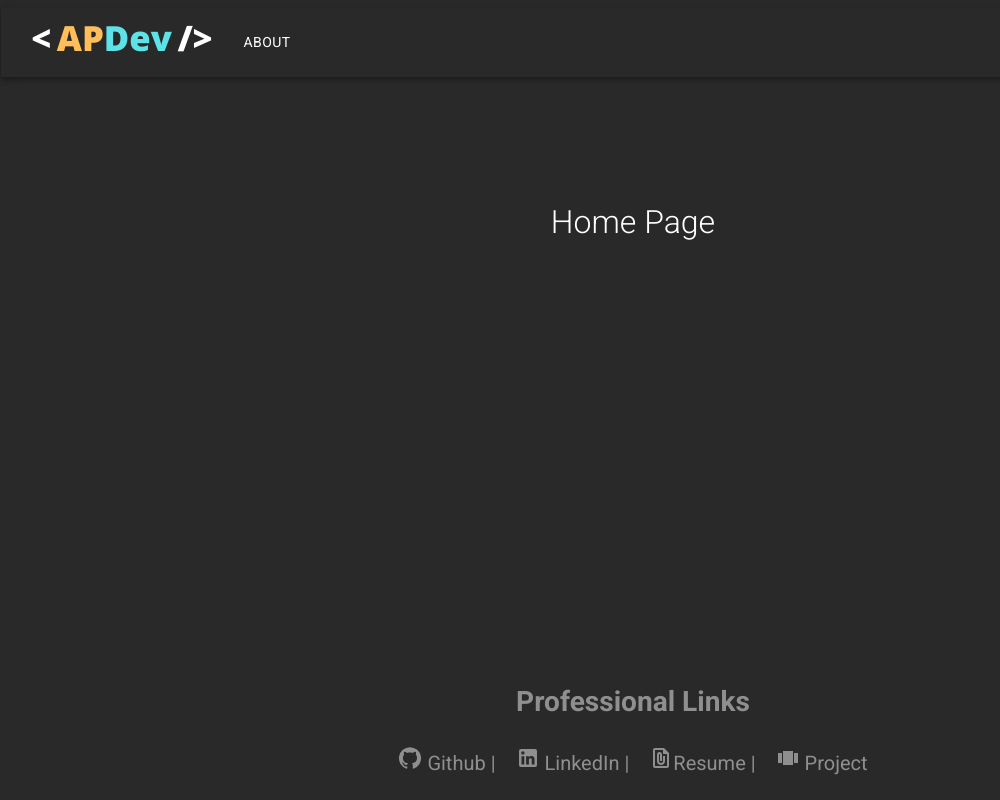
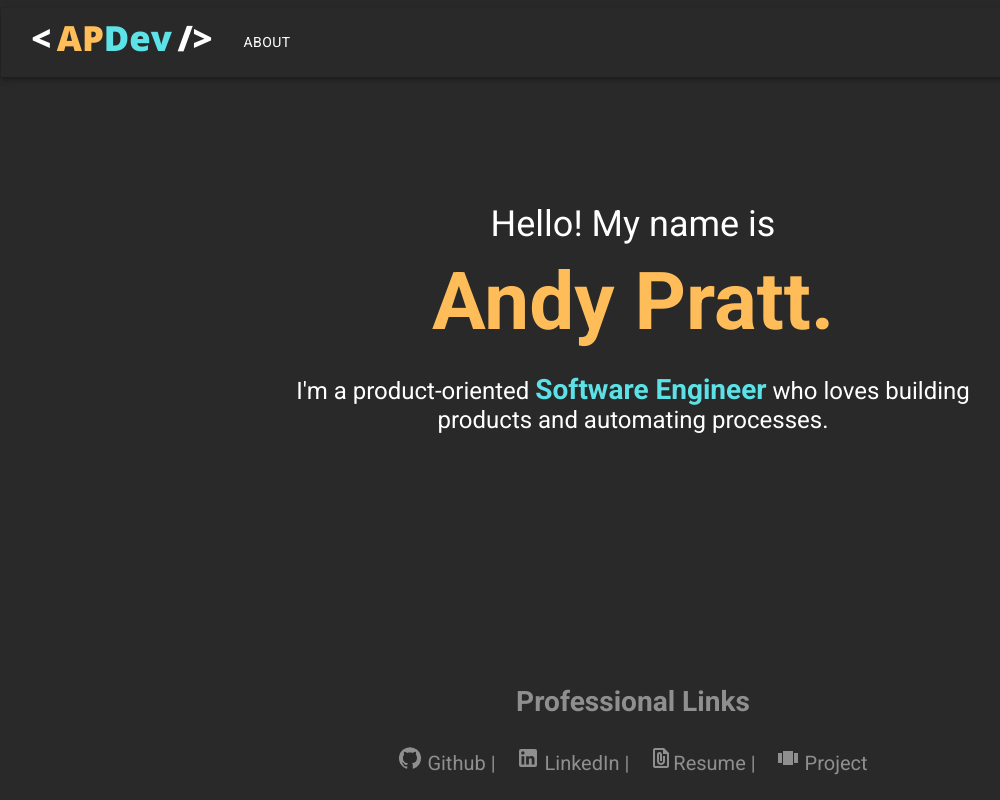
Before and after one commit to mrandypratt/workout-log-client, a React (Create React App) app: page / in a window 1280 px wide. Shown: the whole page, without its empty margins (7-1007 px from the left). Built offline with nearby package versions, Linux system fonts and the light colour scheme.

Commit message:
Updated Home Page with message and no picture

```diff
--- a/src/styles/App.css
+++ b/src/styles/App.css
@@ -9,11 +9,40 @@ body {
 
 .page-container {
   margin-top: 10%;
+  margin-right: 10%;
+  margin-left: 10%;
 }
 
 .home-greeting {
+  margin: 0;
   text-align: center;
-  font-weight: 100;
+  font-weight: 500;
+  margin-bottom: 10px;
+  font-size: 2.25rem;
+}
+
+.home-paragraph {
+  margin-right: 15%;
+  margin-left: 15%;
+  text-align: center;
+  font-weight: 500;
+  font-size: x-large;
+}
+
+.orange-pop {
+  color: #ffbd59;
+  font-family: 'Roboto', sans-serif;
+  font-weight: 525;
+  font-size: 5rem;
+  text-align: center;
+  margin:0;
+}
+
+.blue-pop {
+  color: #5ce1e6;
+  font-family: 'Roboto', sans-serif;
+  font-weight: 600;
+  font-size: 1.75rem;
 }
 
 /* Footer & Footer Links */
@@ -53,17 +82,3 @@ body {
   color: #8f8f8f;
   background-color: transparent;
 }
-
-
-
-/* .orange-pop {
-  color: #ffbd59;
-  font-family: 'Roboto', sans-serif;
-  font-weight: 700;
-}
-
-.blue-pop {
-  color: #5ce1e6;
-  font-family: 'Roboto', sans-serif;
-  font-weight: 700;
-} */
--- a/src/views/Home.tsx
+++ b/src/views/Home.tsx
@@ -4,7 +4,10 @@ export const Home = () => {
 
   return (
     <div className="home page-container">
-      <h1 className="home-greeting">Home Page</h1>
+      <h1 className="home-greeting">Hello! My name is </h1>
+      <h2 className="orange-pop">Andy Pratt.</h2>
+
+      <p className="home-paragraph">I'm a product-oriented <b className="blue-pop">Software Engineer</b> who loves building products and automating processes.</p>
         {/* <h1>Hello! &#128075;</h1> */}
         {/* <p>My name is <b className="orange-pop">Andy Pratt</b> and I am a <b className="blue-pop">Full-Stack Developer</b>.</p> */}
 
```
